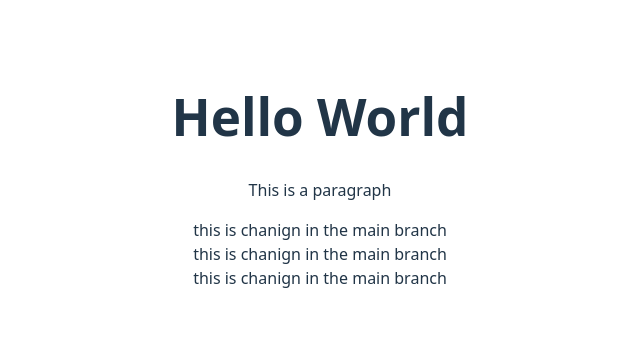
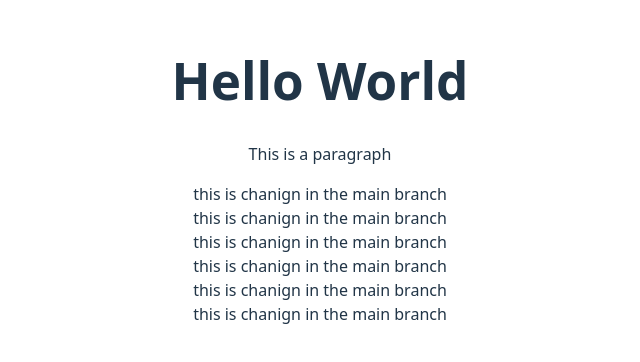
Before and after one commit to razalms/git-example, a React (Vite) app: page / in a window 1280 px wide. Shown: the part 228-590 px from the top of the page, without its empty margins (320-960 px from the left). Built offline with nearby package versions, Linux system fonts and the light colour scheme.

Commit message:
some changes

```diff
--- a/src/App.jsx
+++ b/src/App.jsx
@@ -15,6 +15,9 @@ function App() {
         <div>this is chanign in the main branch</div>
         <div>this is chanign in the main branch</div>
         <div>this is chanign in the main branch</div>
+        <div>this is chanign in the main branch</div>
+        <div>this is chanign in the main branch</div>
+        <div>this is chanign in the main branch</div>
       </div>
     </>
   );
```
